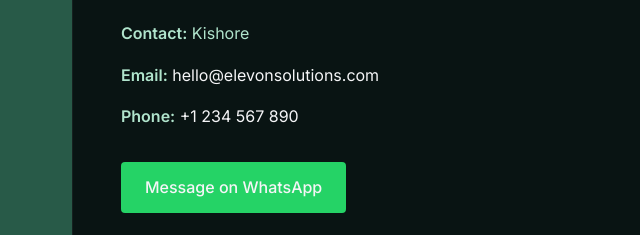
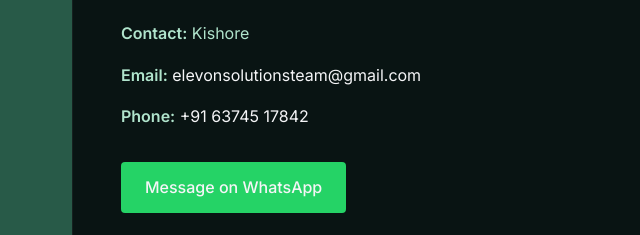
Before and after one commit to Kishore215/portfolio, a website built with Vite: page index.html in a window 1280 px wide. Shown: the part 3852-4087 px from the top of the page, 0-640 px from the left. Built offline with nearby package versions, Linux system fonts and the light colour scheme.

Commit message:
Update contact information

```diff
--- a/index.html
+++ b/index.html
@@ -150,9 +150,9 @@
           <div class="contact-info">
             <h3>Elevon Solutions</h3>
             <p><strong>Contact:</strong> Kishore</p>
-            <p><strong>Email:</strong> <a href="mailto:hello@elevonsolutions.com">hello@elevonsolutions.com</a></p>
-            <p><strong>Phone:</strong> <a href="tel:+1234567890">+1 234 567 890</a></p>
-            <a href="https://wa.me/1234567890" target="_blank" class="btn btn-whatsapp">Message on WhatsApp</a>
+            <p><strong>Email:</strong> <a href="mailto:elevonsolutionsteam@gmail.com">elevonsolutionsteam@gmail.com</a></p>
+            <p><strong>Phone:</strong> <a href="tel:+916374517842">+91 63745 17842</a></p>
+            <a href="https://wa.me/916374517842" target="_blank" class="btn btn-whatsapp">Message on WhatsApp</a>
           </div>
           <form class="contact-form">
             <input type="text" placeholder="Your Name" required>
```
